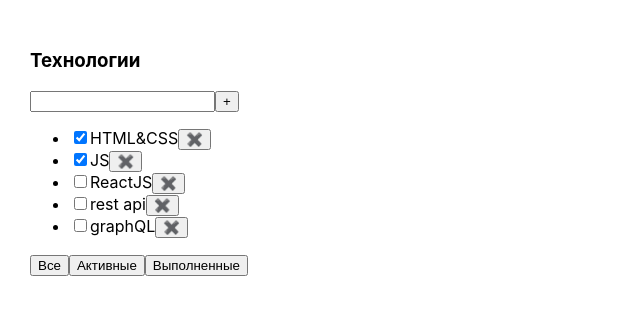
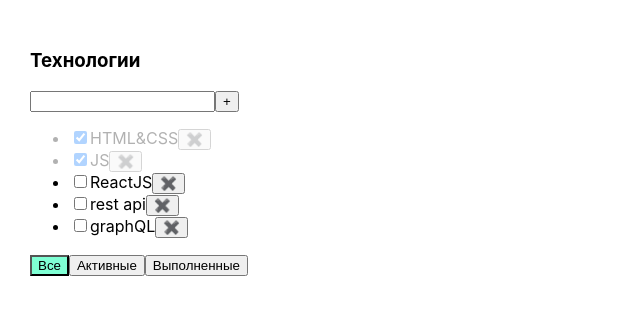
Before and after one commit to MrEvgeniy1989/todolist_myself_1, a React (Create React App) app: page / in a window 1280 px wide. Shown: the top 314 px of the page, without its empty margins (0-640 px from the left). Built offline with nearby package versions, Linux system fonts and the light colour scheme.

Commit message:
Сделал Понедельник 4

```diff
--- a/src/App.css
+++ b/src/App.css
@@ -6,3 +6,19 @@
 .App > div {
   margin-right: 50px;
 }
+
+.error {
+  border: red 1px solid;
+}
+
+.error-message {
+  color: red;
+}
+
+.active-filter {
+  background-color: aquamarine;
+}
+
+.is-done {
+  opacity: 0.3;
+}
--- a/src/App.tsx
+++ b/src/App.tsx
@@ -18,11 +18,6 @@ function App() {
         {id: v1(), title: 'rest api', isDone: false},
         {id: v1(), title: 'graphQL', isDone: false}
     ])
-    /*    const tasks2: TaskType[] = [
-            {id: v1(), title: 'Молоко', isDone: true},
-            {id: v1(), title: 'Сок', isDone: true},
-            {id: v1(), title: 'Пиво', isDone: false}
-        ]*/
     const [filter, setFilter] = useState<FilterType>('all')
 
 
@@ -34,15 +29,20 @@ function App() {
     }
 
 
+    const changeFilter = (filterValue: FilterType) => {
+        setFilter(filterValue)
+    }
     const removeTask = (taskId: string) => {
         setTasks(tasks.filter(task => task.id !== taskId))
-    }
-    const changeFilter = (filterValue: FilterType) => {
-        setFilter(filterValue)
     }
     const addTask = (titleForNewTask: string) => {
         const task = {id: v1(), title: titleForNewTask, isDone: false}
         setTasks([task, ...tasks])
+    }
+    const changeTaskStatus = (taskId: string, isDoneNewStatus: boolean) => {
+      setTasks(tasks.map(task => task.id === taskId
+          ? {...task, isDone: isDoneNewStatus}
+          : task))
     }
 
 
@@ -51,11 +51,12 @@ function App() {
             <Todolist
                 title={'Технологии'}
                 tasks={tasks}
+                filter={filter}
                 removeTask={removeTask}
                 changeFilter={changeFilter}
                 addTask={addTask}
+                changeTaskStatus={changeTaskStatus}
             />
-            {/*<Todolist title={'Напитки'} tasks={tasks2}/>*/}
         </div>
     );
 }
--- a/src/Todolist.tsx
+++ b/src/Todolist.tsx
@@ -4,44 +4,60 @@ import {FilterType, TaskType} from './App';
 export type TodolistPropsType = {
     title: string
     tasks: TaskType[]
+    filter: FilterType
+    changeFilter: (filterValue: FilterType) => void
     removeTask: (taskId: string) => void
-    changeFilter: (filterValue: FilterType) => void
     addTask: (titleForNewTask: string) => void
+    changeTaskStatus: (taskId: string, isDoneNewStatus: boolean) => void
 }
 
 export const Todolist: FC<TodolistPropsType> = (props) => {
     const [titleForNewTask, setTitleForNewTask] = useState<string>('')
+    const [error, setError] = useState<null | string>(null)
 
 
     const onChangeInputHandler = (event: ChangeEvent<HTMLInputElement>) => {
         setTitleForNewTask(event.currentTarget.value)
     }
     const onKeyDownInputHandler = (event: KeyboardEvent<HTMLInputElement>) => {
-        if (event.key === "Enter") {
+        setError(null)
+        if (event.key === 'Enter') {
             addTaskHandler()
         }
     }
     const addTaskHandler = () => {
-        props.addTask(titleForNewTask.trim())
+        if (titleForNewTask.trim() !== '') {
+            props.addTask(titleForNewTask.trim())
+        } else {
+            setError('Название обязательно!')
+        }
         setTitleForNewTask('')
     }
-    const onAllClickHandler = () => props.changeFilter("all")
-    const onActiveClickHandler = () => props.changeFilter("active")
-    const onCompletedClickHandler = () => props.changeFilter("completed")
+    const onAllClickHandler = () => props.changeFilter('all')
+    const onActiveClickHandler = () => props.changeFilter('active')
+    const onCompletedClickHandler = () => props.changeFilter('completed')
 
     return (
         <div>
             <h3>{props.title}</h3>
+
             <div>
-                <input value={titleForNewTask} onChange={onChangeInputHandler} onKeyDown={onKeyDownInputHandler}/>
+                <input className={error ? 'error' : ''}
+                       value={titleForNewTask}
+                       onChange={onChangeInputHandler}
+                       onKeyDown={onKeyDownInputHandler}/>
                 <button onClick={addTaskHandler}>+</button>
+                {error && <div className={'error-message'}>{error}</div>}
             </div>
+
             <ul>
                 {props.tasks.map(task => {
                     const onClickHandler = () => props.removeTask(task.id)
-                    const onChangeHandler = () => {}
+                    const onChangeHandler = (e: ChangeEvent<HTMLInputElement>) => {
+                        props.changeTaskStatus(task.id, e.currentTarget.checked)
+                    }
                     return (
-                        <li key={task.id}>
+                        <li key={task.id} className={task.isDone ? 'is-done' : ''}>
                             <input type="checkbox" checked={task.isDone} onChange={onChangeHandler}/>
                             <span>{task.title}</span>
                             <button onClick={onClickHandler}>✖️</button>
@@ -49,11 +65,22 @@ export const Todolist: FC<TodolistPropsType> = (props) => {
                     )
                 })}
             </ul>
+
             <div>
-                <button onClick={onAllClickHandler}>Все</button>
-                <button onClick={onActiveClickHandler}>Активные</button>
-                <button onClick={onCompletedClickHandler}>Выполненные</button>
+                <button
+                    onClick={onAllClickHandler}
+                    className={props.filter === 'all' ? 'active-filter' : ''}>Все
+                </button>
+                <button
+                    onClick={onActiveClickHandler}
+                    className={props.filter === 'active' ? 'active-filter' : ''}>Активные
+                </button>
+                <button
+                    onClick={onCompletedClickHandler}
+                    className={props.filter === 'completed' ? 'active-filter' : ''}>Выполненные
+                </button>
             </div>
+
         </div>
     );
 };
```
